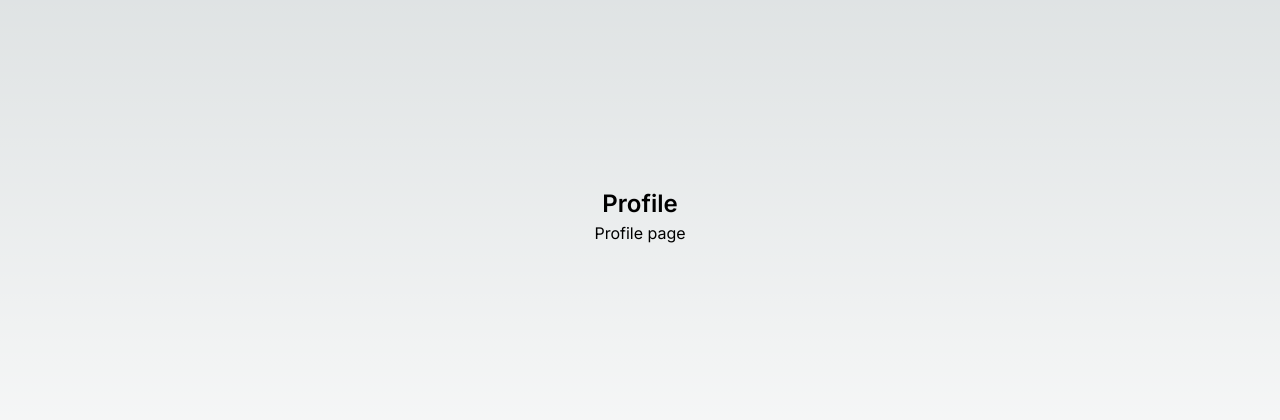
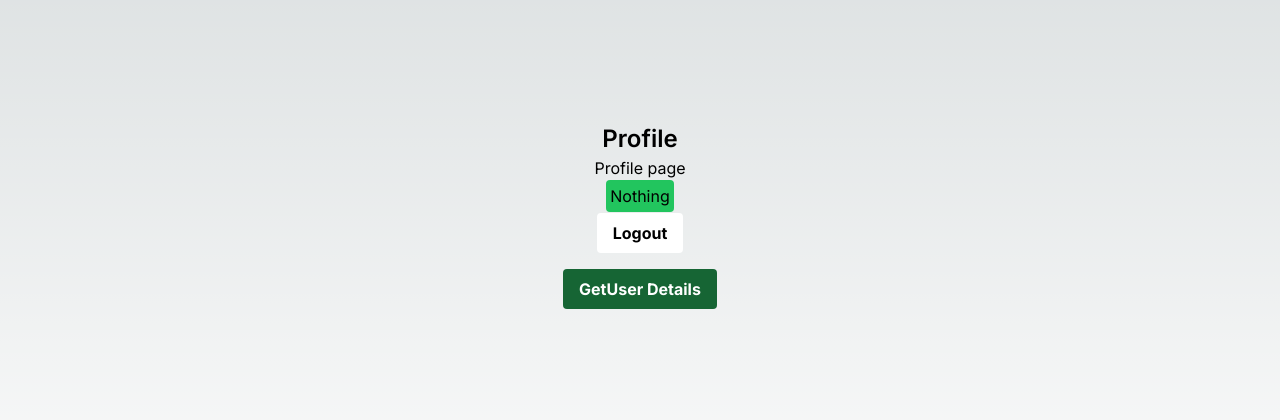
Before and after one commit to VaibhavTalkhande/NextFullstackApp, a Next.js app: page /profile in a window 1280 px wide. Shown: the part 184-604 px from the top of the page. Built offline with nearby package versions, Linux system fonts and the light colour scheme.

Commit message:
logou btn

```diff
--- a/src/app/profile/page.tsx
+++ b/src/app/profile/page.tsx
@@ -1,9 +1,55 @@
+"use client";
+import Link from "next/link";
+import axios from "axios";
+import toast from "react-hot-toast";
+import React, { useState } from "react";
+import { useRouter } from "next/navigation";
+
 export default function ProfilePage() {
+  const router = useRouter();
+  const [data, setData] = useState("nothing");
+  const logout = async () => {
+    try {
+      const res = await axios.get("/api/users/logout");
+      toast.success("Logout successfull");
+      console.log(res.data);
+      router.push("/login");
+    } catch (error: any) {
+      console.log(error.response.data);
+      toast.error(error.response.data);
+    }
+  };
+  const getUserDetails = async () => {
+    const res = await axios.get("/api/users/me");
+    console.log(res.data);
+    setData(res.data.data._id);
+  };
   return (
     <div className="flex flex-col items-center justify-center min-h-screen py-2 ">
       <h1 className="text-2xl font-semibold">Profile</h1>
       <hr />
       <p>Profile page</p>
+      <h2 className="p-1 rounded bg-green-500">
+        {data === "nothing" ? (
+          "Nothing"
+        ) : (
+          <Link href={`/profile/${data}`}>{data}</Link>
+        )}
+      </h2>
+      <hr />
+      <button
+        className="bg-white hover:bg-blue-700 text-black font-bold py-2 px-4 rounded"
+        onClick={logout}
+      >
+        {" "}
+        Logout
+      </button>
+      <button
+        onClick={getUserDetails}
+        className="bg-green-800 mt-4 hover:bg-blue-700 text-white font-bold py-2 px-4 rounded"
+      >
+        GetUser Details
+      </button>
     </div>
   );
 }
```
Lines whose indentation alone changed are shown as unchanged.
